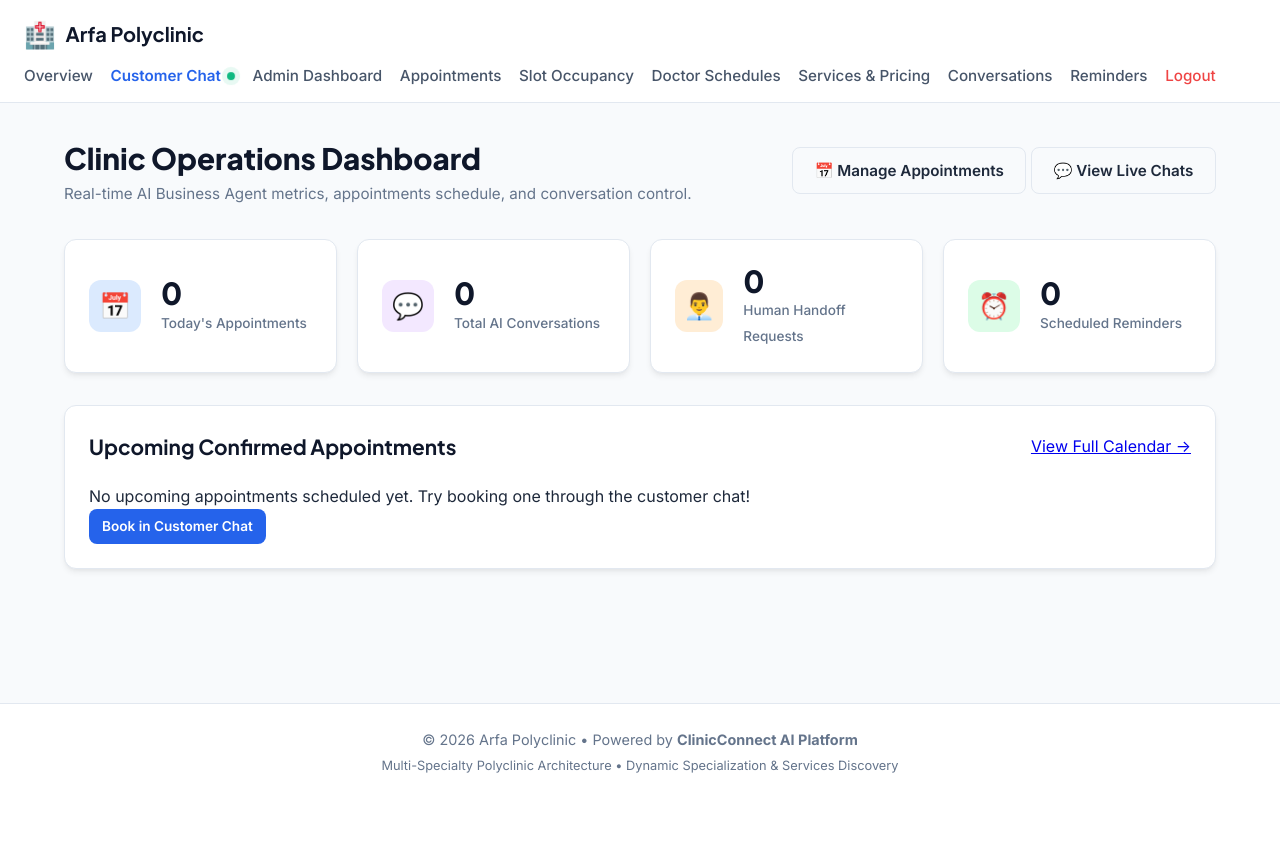
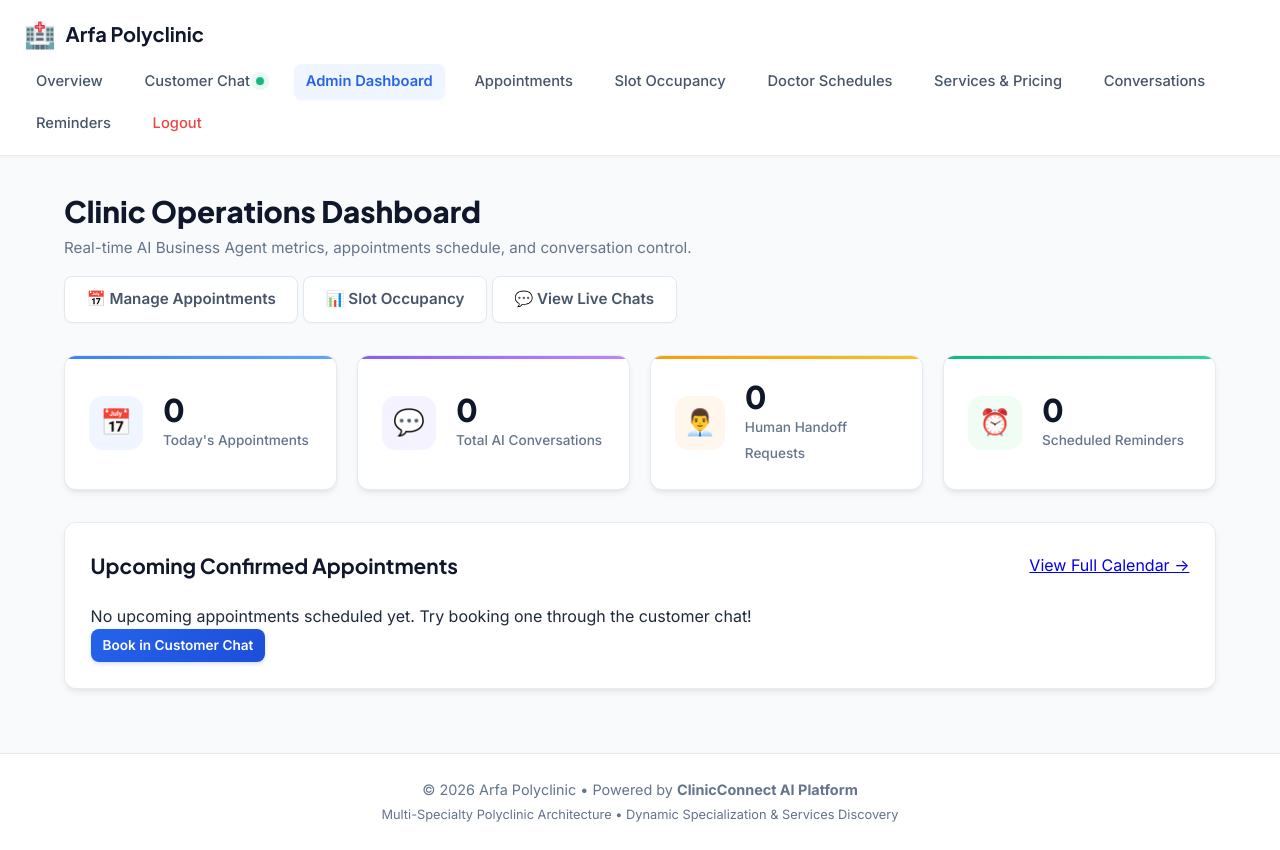
Before and after one commit to Haroon-World/Ai-Agent, a Flask app: page /admin in a window 1280 px wide. Before the commit the page ends 773 px from the top, so only its background shows below. Run offline with Flask 3, Linux system fonts and the light colour scheme; the visitor is signed in with stand-in values (Sample User, id 1); data that the repository does not hold is empty.

Commit message:
Fix navbar active states, mic STT time extraction, doctor-scoped service widget, and modernize admin UI

```diff
--- a/static/css/style.css
+++ b/static/css/style.css
@@ -40,11 +40,14 @@ body {
 
 /* Navbar */
 .navbar {
-    background: #ffffff;
-    border-bottom: 1px solid var(--border);
+    background: rgba(255, 255, 255, 0.92);
+    backdrop-filter: blur(12px);
+    -webkit-backdrop-filter: blur(12px);
+    border-bottom: 1px solid rgba(226, 232, 240, 0.85);
     position: sticky;
     top: 0;
     z-index: 100;
+    box-shadow: 0 1px 3px 0 rgba(0, 0, 0, 0.03);
 }
 
 .nav-container {
@@ -85,21 +88,41 @@ body {
     text-decoration: none;
     color: var(--secondary);
     font-weight: 500;
-    font-size: 0.95rem;
-    transition: color 0.15s ease;
+    font-size: 0.92rem;
+    padding: 0.35rem 0.75rem;
+    border-radius: 8px;
+    transition: all 0.2s cubic-bezier(0.4, 0, 0.2, 1);
+    display: inline-flex;
+    align-items: center;
+    gap: 6px;
 }
 
 .nav-item:hover {
     color: var(--primary);
+    background: rgba(37, 99, 235, 0.06);
+}
+
+.nav-item.active {
+    color: var(--primary);
+    background: var(--primary-light);
+    font-weight: 600;
+    box-shadow: 0 1px 2px rgba(37, 99, 235, 0.08);
 }
 
 .nav-badge-item {
     position: relative;
-    display: flex;
-    align-items: center;
-    gap: 6px;
+    font-weight: 500;
+    color: var(--secondary);
+}
+
+.nav-badge-item:hover {
+    color: var(--primary);
+}
+
+.nav-badge-item.active {
+    color: var(--primary);
+    background: var(--primary-light);
     font-weight: 600;
-    color: var(--primary);
 }
 
 .live-dot {
@@ -239,32 +262,56 @@ body {
 }
 
 .btn-primary {
-    background-color: var(--primary);
+    background: linear-gradient(135deg, #2563eb, #1d4ed8);
     color: white;
+    box-shadow: 0 2px 4px rgba(37, 99, 235, 0.2);
+    border: none;
 }
 
 .btn-primary:hover {
-    background-color: var(--primary-hover);
+    background: linear-gradient(135deg, #1d4ed8, #1e40af);
+    box-shadow: 0 4px 10px rgba(37, 99, 235, 0.35);
+    transform: translateY(-1px);
+}
+
+.btn-primary:active {
+    transform: translateY(0);
+    box-shadow: 0 1px 2px rgba(37, 99, 235, 0.2);
 }
 
 .btn-secondary {
     background-color: #ffffff;
     color: var(--dark);
     border: 1px solid var(--border);
+    box-shadow: 0 1px 2px rgba(0, 0, 0, 0.04);
 }
 
 .btn-secondary:hover {
-    background-color: #f1f5f9;
+    background-color: #f8fafc;
+    border-color: #cbd5e1;
+    transform: translateY(-1px);
+}
+
+.btn-secondary:active {
+    transform: translateY(0);
 }
 
 .btn-outline {
-    background: transparent;
+    background: #ffffff;
     border: 1px solid var(--border);
-    color: var(--text-main);
+    color: var(--secondary);
+    box-shadow: 0 1px 2px rgba(0, 0, 0, 0.03);
 }
 
 .btn-outline:hover {
-    background: #f1f5f9;
+    background: var(--primary-light);
+    border-color: var(--primary);
+    color: var(--primary);
+    transform: translateY(-1px);
+}
+
+.btn-outline:active {
+    transform: translateY(0);
 }
 
 .btn-warning {
@@ -928,39 +975,92 @@ body {
 
 .kpi-card {
     background: #ffffff;
-    border: 1px solid var(--border);
+    border: 1px solid rgba(226, 232, 240, 0.85);
     border-radius: var(--radius);
     padding: 1.5rem;
     display: flex;
     align-items: center;
     gap: 1.25rem;
     box-shadow: var(--shadow);
+    position: relative;
+    overflow: hidden;
+    transition: transform 0.2s cubic-bezier(0.4, 0, 0.2, 1), box-shadow 0.2s cubic-bezier(0.4, 0, 0.2, 1);
+}
+
+.kpi-card:hover {
+    transform: translateY(-3px);
+    box-shadow: 0 12px 24px -4px rgba(0, 0, 0, 0.08), 0 4px 8px -2px rgba(0, 0, 0, 0.04);
+}
+
+.kpi-card:nth-child(1)::before {
+    content: '';
+    position: absolute;
+    top: 0;
+    left: 0;
+    right: 0;
+    height: 3px;
+    background: linear-gradient(90deg, #3b82f6, #60a5fa);
+}
+
+.kpi-card:nth-child(2)::before {
+    content: '';
+    position: absolute;
+    top: 0;
+    left: 0;
+    right: 0;
+    height: 3px;
+    background: linear-gradient(90deg, #8b5cf6, #c084fc);
+}
+
+.kpi-card:nth-child(3)::before {
+    content: '';
+    position: absolute;
+    top: 0;
+    left: 0;
+    right: 0;
+    height: 3px;
+    background: linear-gradient(90deg, #f59e0b, #fbbf24);
+}
+
+.kpi-card:nth-child(4)::before {
+    content: '';
+    position: absolute;
+    top: 0;
+    left: 0;
+    right: 0;
+    height: 3px;
+    background: linear-gradient(90deg, #10b981, #34d399);
 }
 
 .kpi-card-alert {
-    border: 2px solid var(--warning);
+    border: 1.5px solid var(--warning);
     background: #fffdf5;
 }
 
 .kpi-icon {
-    width: 52px;
-    height: 52px;
-    border-radius: 12px;
+    width: 54px;
+    height: 54px;
+    border-radius: 14px;
     display: flex;
     align-items: center;
     justify-content: center;
     font-size: 1.6rem;
+    transition: transform 0.2s ease;
 }
 
-.icon-blue { background: #dbeafe; }
-.icon-purple { background: #f3e8ff; }
-.icon-orange { background: #ffedd5; }
-.icon-green { background: #dcfce7; }
+.kpi-card:hover .kpi-icon {
+    transform: scale(1.08);
+}
+
+.icon-blue { background: #eff6ff; color: #2563eb; }
+.icon-purple { background: #f5f3ff; color: #7c3aed; }
+.icon-orange { background: #fff7ed; color: #ea580c; }
+.icon-green { background: #f0fdf4; color: #16a34a; }
 
 .kpi-value {
     display: block;
     font-family: var(--font-heading);
-    font-size: 1.9rem;
+    font-size: 1.95rem;
     font-weight: 800;
     color: var(--dark);
     line-height: 1.1;
@@ -975,15 +1075,16 @@ body {
 /* Tables & Sections */
 .section-card {
     background: #ffffff;
-    border: 1px solid var(--border);
+    border: 1px solid rgba(226, 232, 240, 0.85);
     border-radius: var(--radius);
-    padding: 1.5rem;
+    padding: 1.6rem;
     box-shadow: var(--shadow);
     margin-bottom: 2rem;
+    transition: box-shadow 0.2s ease;
 }
 
 .alert-section {
-    border-left: 5px solid var(--warning);
+    border-left: 4px solid var(--warning);
     background: #fffdfa;
 }
 
@@ -991,12 +1092,13 @@ body {
     display: flex;
     justify-content: space-between;
     align-items: center;
-    margin-bottom: 1.25rem;
+    margin-bottom: 1.35rem;
 }
 
 .section-header h2 {
     font-family: var(--font-heading);
     font-size: 1.3rem;
+    font-weight: 700;
     color: var(--dark);
 }
 
--- a/templates/base.html
+++ b/templates/base.html
@@ -17,22 +17,22 @@
                 <span class="brand-name">Arfa <strong>Polyclinic</strong></span>
             </a>
             <div class="nav-links">
-                <a href="/" class="nav-item">Overview</a>
-                <a href="/chat" class="nav-item nav-badge-item">
+                <a href="/" class="nav-item {% if request.path == '/' %}active{% endif %}">Overview</a>
+                <a href="/chat" class="nav-item nav-badge-item {% if request.path.startswith('/chat') %}active{% endif %}">
                     <span>Customer Chat</span>
                     <span class="live-dot"></span>
                 </a>
                 {% if session.get('admin_logged_in') %}
-                    <a href="/admin" class="nav-item">Admin Dashboard</a>
-                    <a href="/admin/appointments" class="nav-item">Appointments</a>
-                    <a href="/admin/slots" class="nav-item">Slot Occupancy</a>
-                    <a href="/admin/doctors" class="nav-item">Doctor Schedules</a>
-                    <a href="/admin/services" class="nav-item">Services & Pricing</a>
-                    <a href="/admin/conversations" class="nav-item">Conversations</a>
-                    <a href="/admin/reminders" class="nav-item">Reminders</a>
+                    <a href="/admin" class="nav-item {% if request.path == '/admin' %}active{% endif %}">Admin Dashboard</a>
+                    <a href="/admin/appointments" class="nav-item {% if request.path.startswith('/admin/appointments') %}active{% endif %}">Appointments</a>
+                    <a href="/admin/slots" class="nav-item {% if request.path.startswith('/admin/slots') %}active{% endif %}">Slot Occupancy</a>
+                    <a href="/admin/doctors" class="nav-item {% if request.path.startswith('/admin/doctors') %}active{% endif %}">Doctor Schedules</a>
+                    <a href="/admin/services" class="nav-item {% if request.path.startswith('/admin/services') %}active{% endif %}">Services & Pricing</a>
+                    <a href="/admin/conversations" class="nav-item {% if request.path.startswith('/admin/conversations') %}active{% endif %}">Conversations</a>
+                    <a href="/admin/reminders" class="nav-item {% if request.path.startswith('/admin/reminders') %}active{% endif %}">Reminders</a>
                     <a href="/admin/logout" class="nav-item nav-btn-logout">Logout</a>
                 {% else %}
-                    <a href="/admin/login" class="nav-item nav-btn">Admin Portal</a>
+                    <a href="/admin/login" class="nav-item nav-btn {% if request.path.startswith('/admin/login') %}active{% endif %}">Admin Portal</a>
                 {% endif %}
             </div>
         </div>
--- a/templates/dashboard.html
+++ b/templates/dashboard.html
@@ -10,6 +10,7 @@
     </div>
     <div class="header-actions">
         <a href="/admin/appointments" class="btn btn-outline">📅 Manage Appointments</a>
+        <a href="/admin/slots" class="btn btn-outline">📊 Slot Occupancy</a>
         <a href="/admin/conversations" class="btn btn-outline">💬 View Live Chats</a>
     </div>
 </div>
```
Also changed, not shown: other parts of static/css/style.css (+21 -11 lines), ai/agent.py (+116 -45 lines), ai/llm_client.py (+84 -31 lines), templates/slots.html (+16 -16 lines), tests/test_polyclinic_flow_and_admin_fixes.py (+109 -0 lines).
